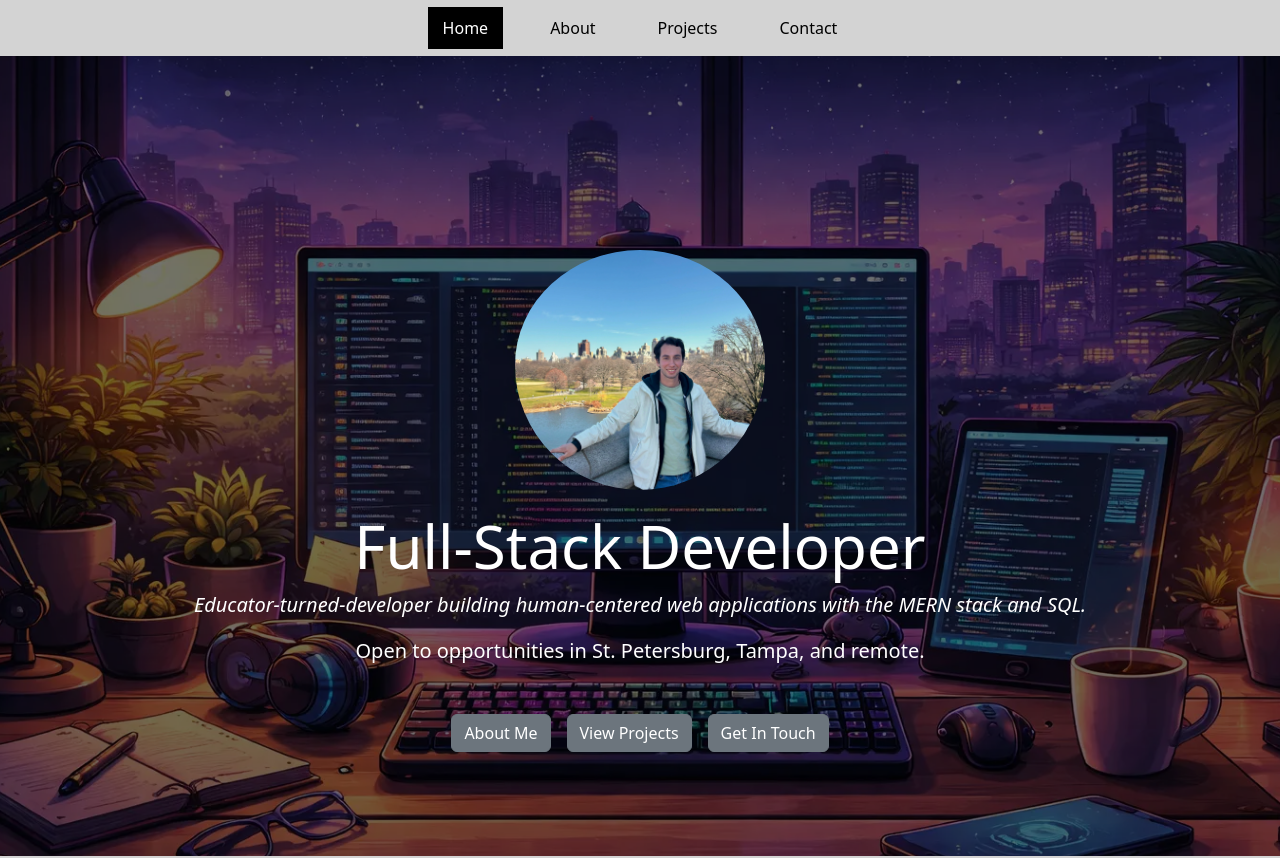
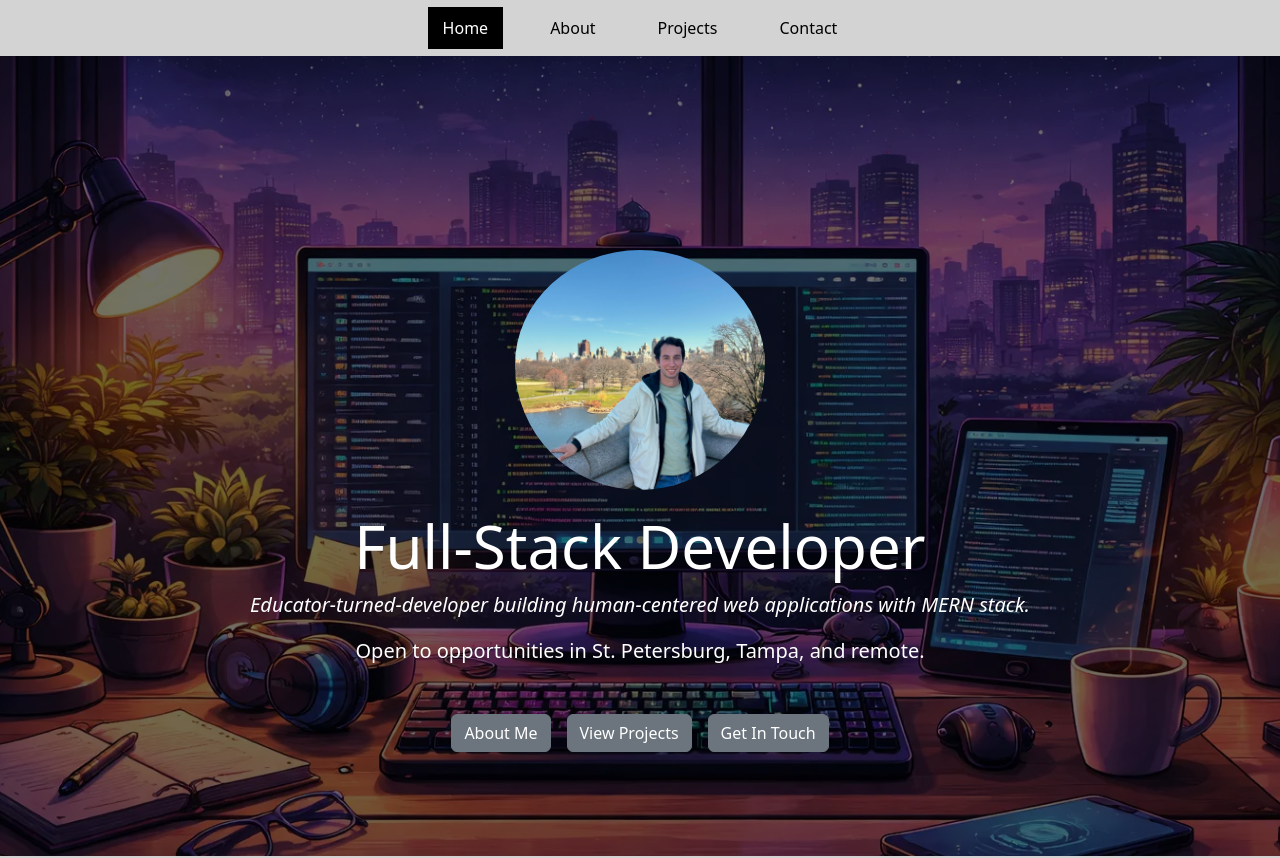
Before and after one commit to triscravello/tristan-portfolio-site, a React (Vite) app: page / in a window 1280 px wide. Shown: the top 858 px of the page. Built offline with nearby package versions, Linux system fonts and the light colour scheme.

Commit message:
Review summary statement on Home page

```diff
--- a/src/pages/Home.jsx
+++ b/src/pages/Home.jsx
@@ -12,7 +12,7 @@ function Home() {
         <main className="home">
             <img src={profilePicture} alt="Tristan Cravello, Web Developer" fetchPriority="high" className="profile-pic" />
             <h1>Full-Stack Developer</h1>
-            <p><em>Educator-turned-developer building human-centered web applications with the MERN stack and SQL.</em></p>
+            <p><em>Educator-turned-developer building human-centered web applications with MERN stack.</em></p>
             <p>Open to opportunities in St. Petersburg, Tampa, and remote.</p>
             <div className="cta-buttons">
                 <Link to="/about" className="btn btn-secondary">About Me</Link>
```
